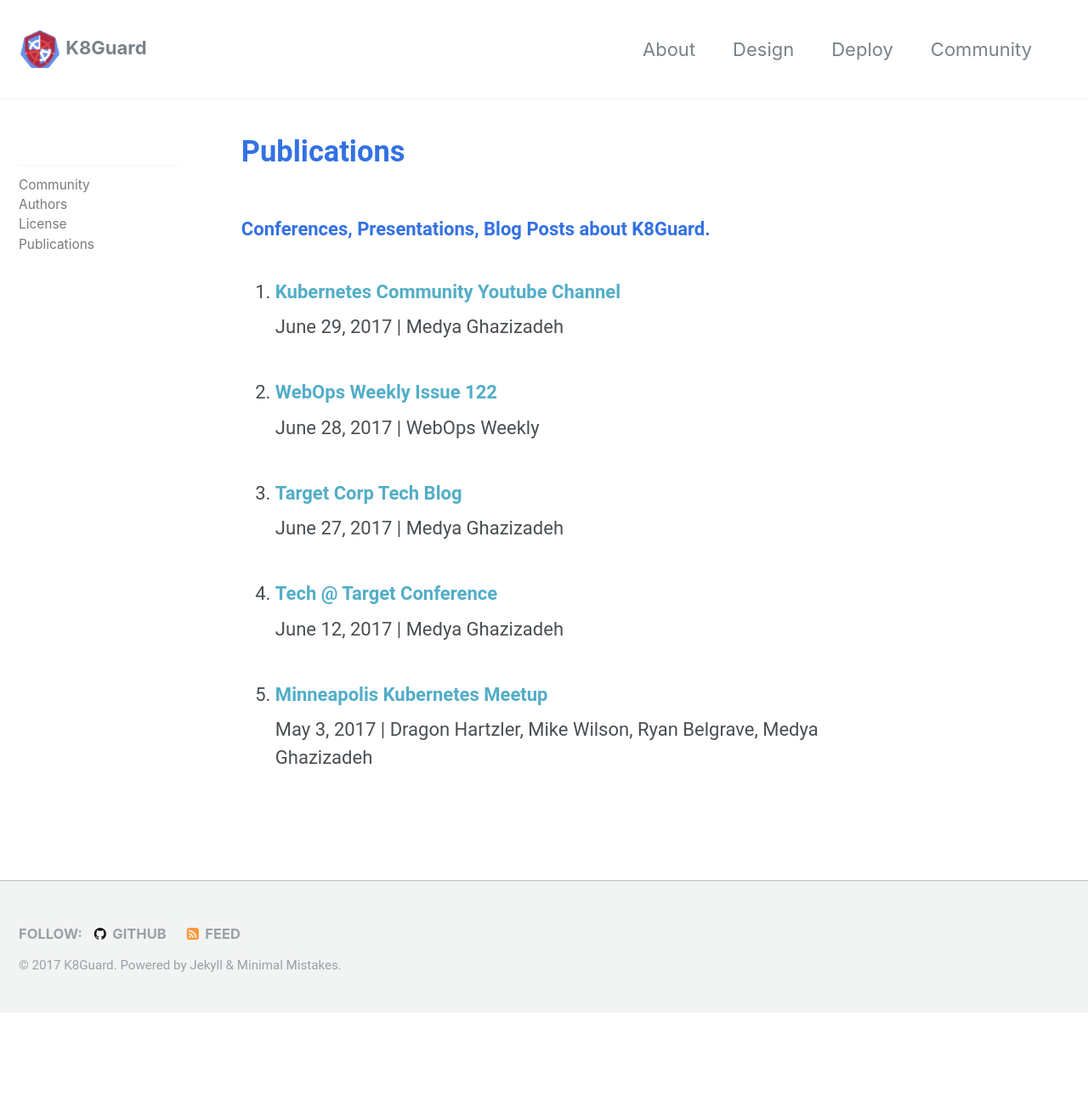
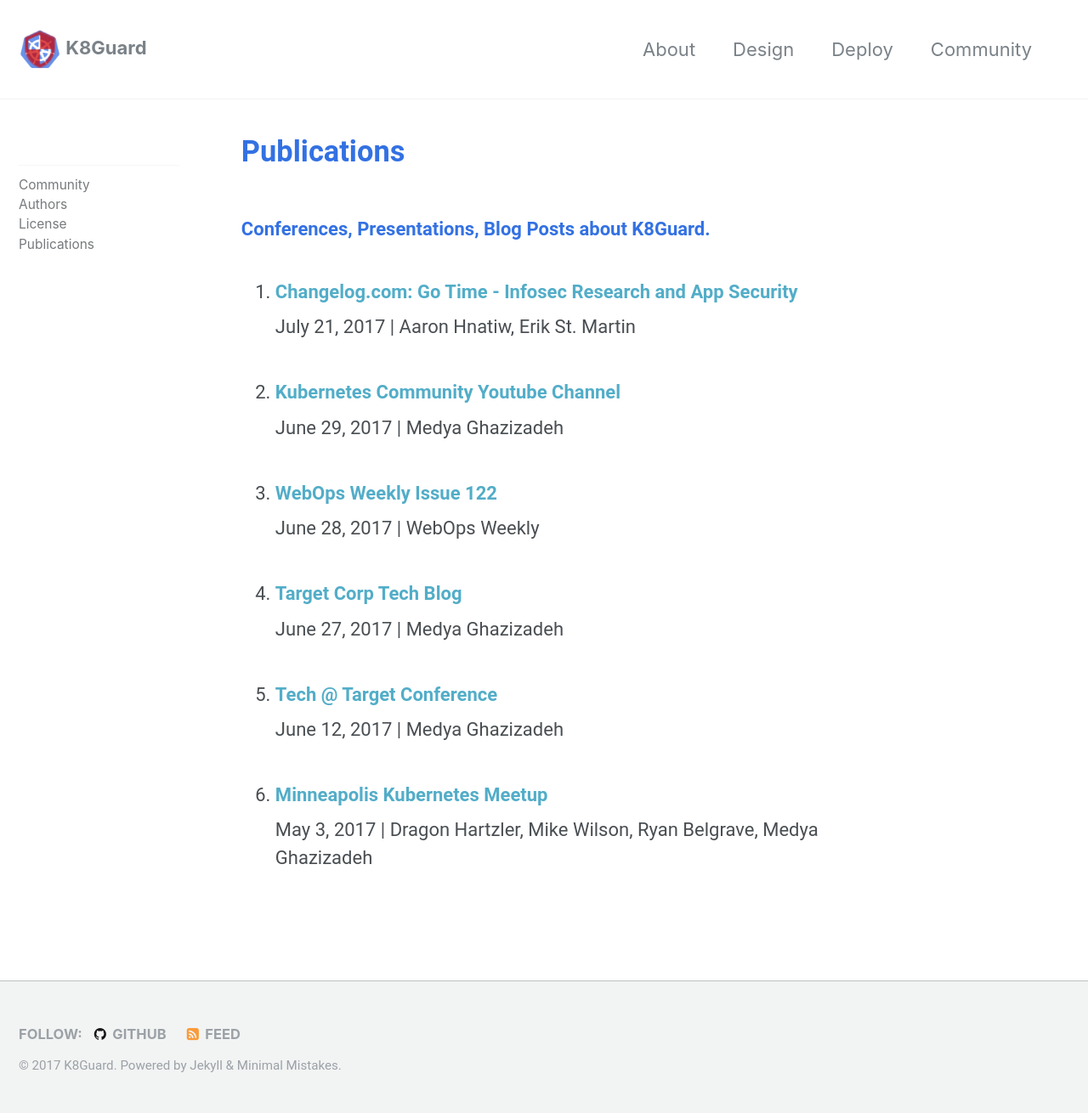
Before and after one commit to k8guard/k8guard.github.io, a Jekyll site: the page built from community/publications/index.md, in a window 1280 px wide. Shown: the whole page at 85% size. Built offline with Jekyll 4.4.1, drawn with Linux system fonts in a browser that asks for light colours; before the commit the page ends 1192 px from its top, so only the background shows below that.

Commit message:
adding Go Time Podcast from Changelog

```diff
--- a/community/publications/index.md
+++ b/community/publications/index.md
@@ -8,7 +8,8 @@ sidebar:
 
 ### Conferences, Presentations, Blog Posts about K8Guard.
 
-
+1. ### [Changelog.com: Go Time - Infosec Research and App Security](https://changelog.com/gotime/51)
+    July 21, 2017 | Aaron Hnatiw, Erik St. Martin
 1. ### [Kubernetes Community Youtube Channel](https://www.youtube.com/watch?v=9W6sGmjsW_c)
     June 29, 2017 | Medya Ghazizadeh
 1. ### [WebOps Weekly Issue 122](https://webopsweekly.com/issues/122)
```
